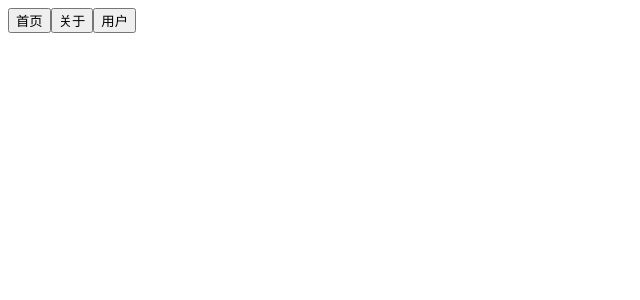
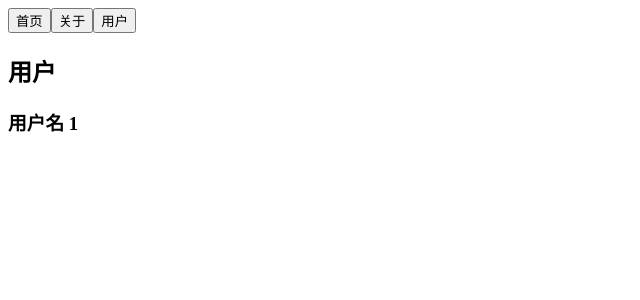
Before and after one commit to MrsWillow/bilivideo, a Vue app: page /user/1 in a window 1280 px wide. Shown: the top 300 px of the page, without its empty margins (0-640 px from the left). Built offline with nearby package versions, Linux system fonts and the light colour scheme.

Commit message:
'dailyStudy'

```diff
--- a/src/App.vue
+++ b/src/App.vue
@@ -1,7 +1,7 @@
 <template>
   <div id="app">
-<!--    <router-link to="/home" tag="button">首页</router-link>-->
-    <button @click="btnClick">首页</button>
+    <router-link to="/home" tag="button">首页</router-link>
+<!--    <button @click="btnClick">首页</button>-->
     <router-link to="/about" tag="button">关于</router-link>
     <router-link :to="'/user/' + userName" tag="button">用户</router-link>
     <router-view></router-view>
--- a/src/components/User.vue
+++ b/src/components/User.vue
@@ -1,10 +1,24 @@
 <template>
-    <h2>用户</h2>
+    <div>
+        <h2>用户</h2>
+        <h3>用户名 {{ userName }}</h3>
+    </div>
+
 </template>
 
 <script>
     export default {
-        name: "User"
+        name: "User",
+        computed: {
+            userName() {
+                return this.$route.params.name  //路由传的参数
+            }
+        },
+        data() {
+            return {
+
+            }
+        },
     }
 </script>
 
--- a/src/router/index.js
+++ b/src/router/index.js
@@ -18,7 +18,7 @@ const routes = [
     component: About
   },
   {
-    path: '/user:name',
+    path: '/user/:name',
     component: User
   },
 ]
```
